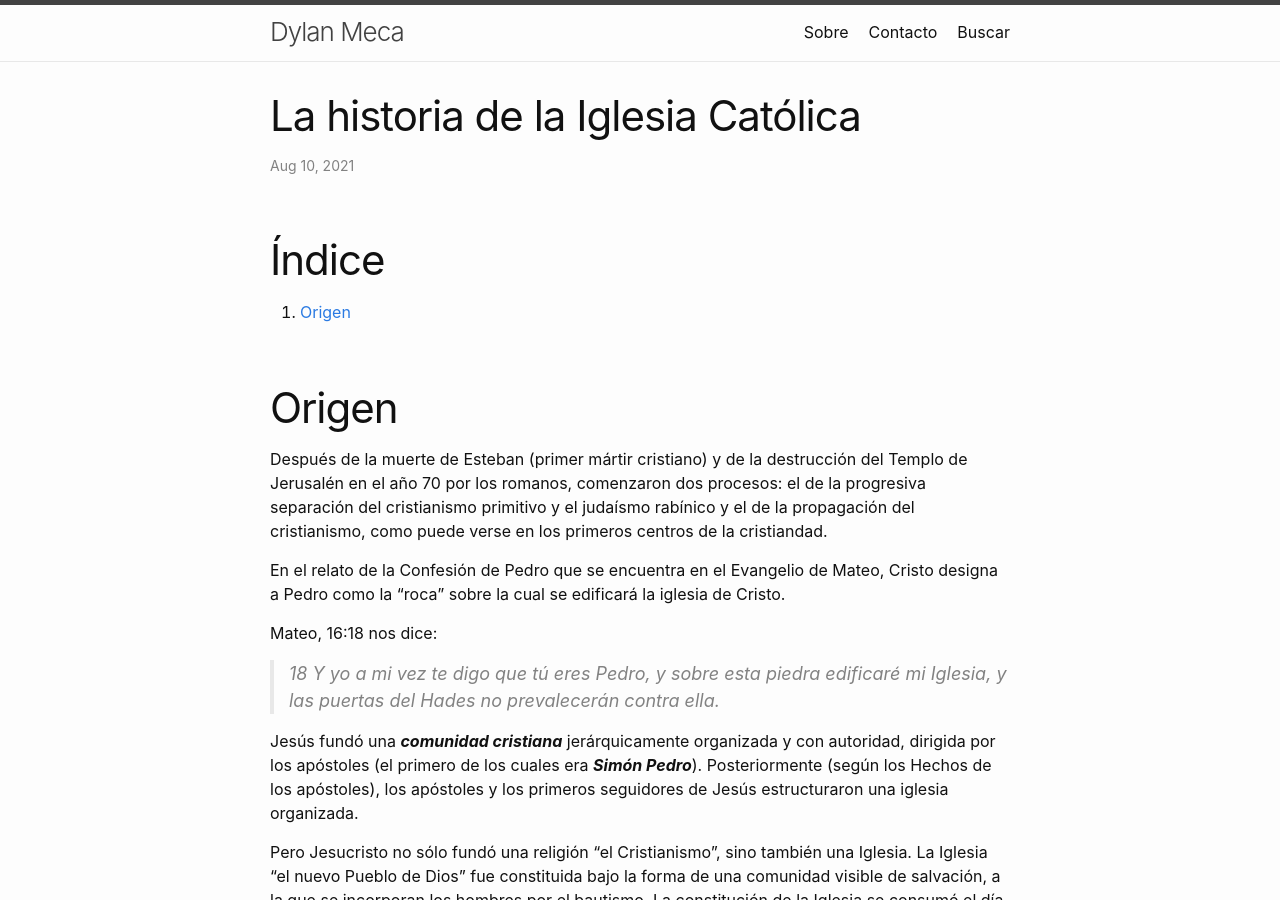
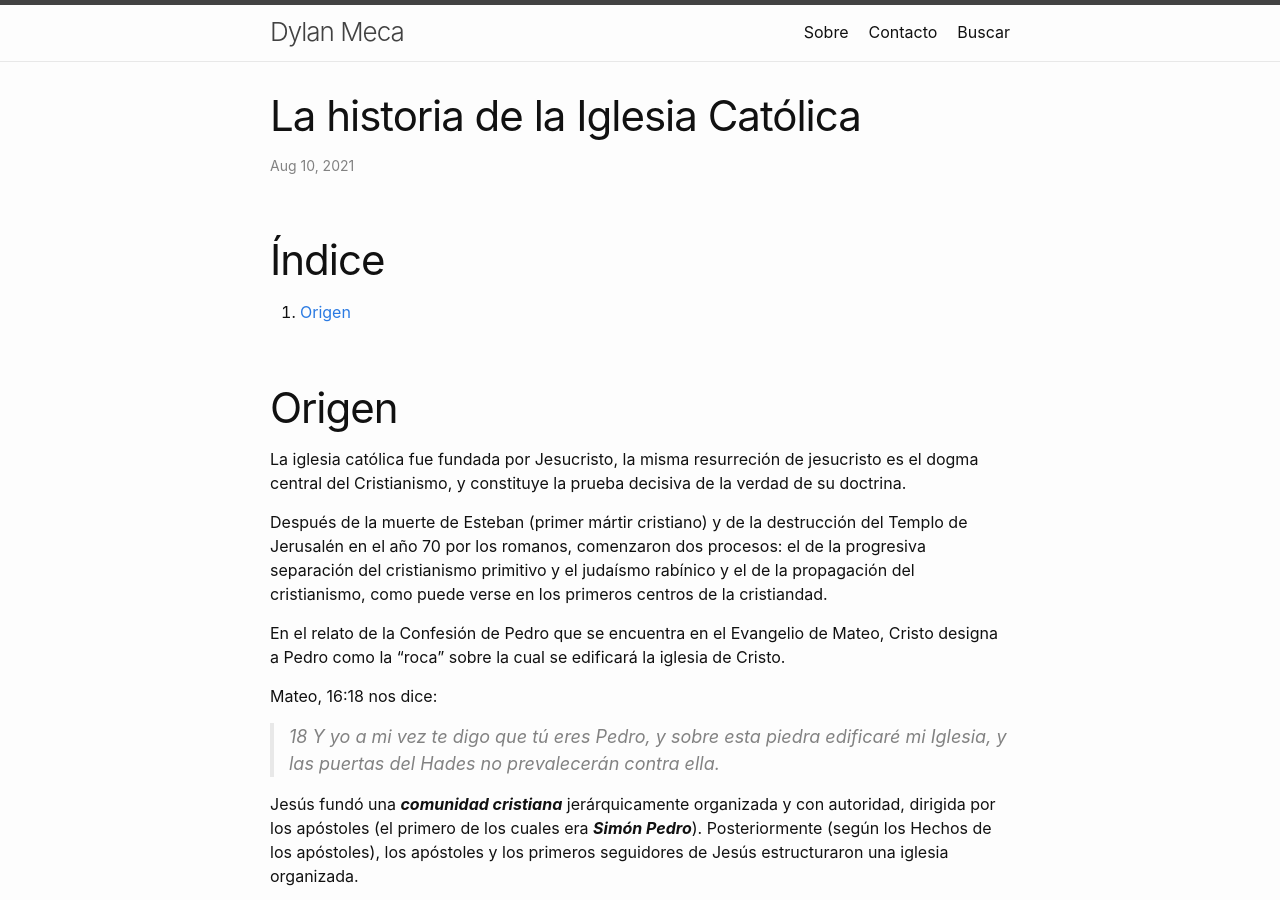
Before and after one commit to dylanmeca/dylanmeca.github.io, a Jekyll site: the page built from _posts/2021-08-10-La-historia-de-la-iglesia-catolica.md, in a window 1280 px wide and 900 px high. Built offline with Jekyll 4.4.1, drawn with Linux system fonts in a browser that asks for light colours; a script that is not in the unit is left out; comment, search, counter and statistics services are not loaded.

Commit message:
Update 2021-08-10-La-historia-de-la-iglesia-catolica.md

```diff
--- a/_posts/2021-08-10-La-historia-de-la-iglesia-catolica.md
+++ b/_posts/2021-08-10-La-historia-de-la-iglesia-catolica.md
@@ -10,6 +10,8 @@ keywords:
 1. [Origen](#origen)
 
 # Origen
+
+La iglesia católica fue fundada por Jesucristo, la misma resurreción de jesucristo es el dogma central del Cristianismo, y constituye la prueba decisiva de la verdad de su doctrina.
 
 Después de la muerte de Esteban (primer mártir cristiano) y de la destrucción del Templo de Jerusalén en el año 70 por los romanos, comenzaron dos procesos: el de la progresiva separación del cristianismo primitivo y el judaísmo rabínico y el de la propagación del cristianismo, como puede verse en los primeros centros de la cristiandad.
 
```
